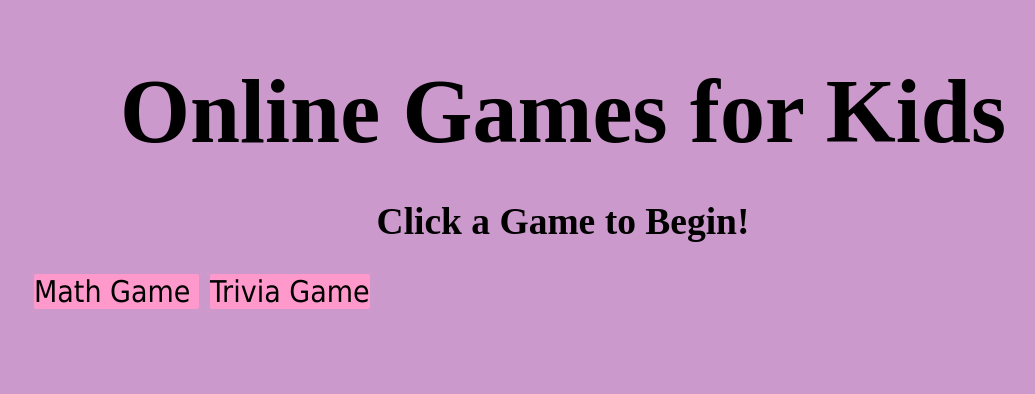
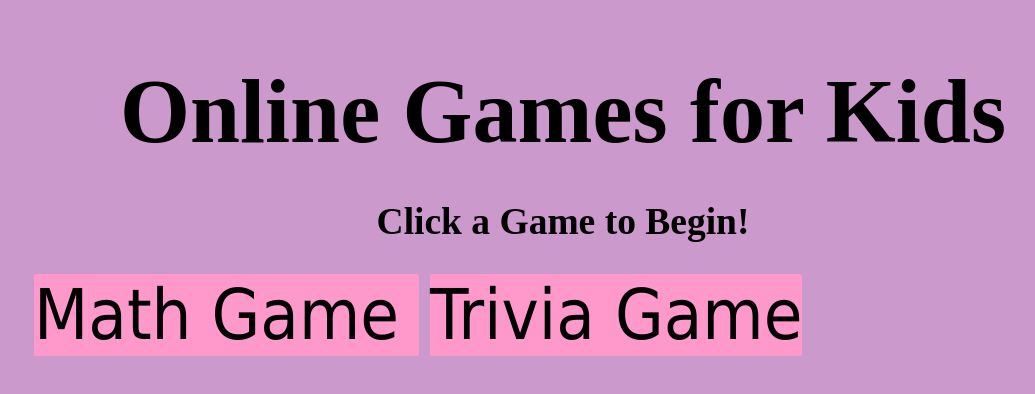
Before and after one commit to emexternship/emexternship, a plain HTML site: page index.html in a window 1280 px wide. Shown: the whole page, without its empty margins (77-1112 px from the left). Drawn offline with Linux system fonts and the light colour scheme; a web font is replaced by a local one.

Commit message:
Update main.css

```diff
--- a/css/main.css
+++ b/css/main.css
@@ -7,7 +7,7 @@ body {
 #mg {
     height: 700px;
     width: 770px;
-    font-size: 30px;
+    font-size: 70px;
     background-color:#FF99CC;
     border-color:#CC99CC;
     border-style: solid;
@@ -22,7 +22,7 @@ body {
 #tg {
     height: 700px;
     width: 770px;
-    font-size: 30px;
+    font-size: 70px;
     background-color:#FF99CC;
     border-color:#CC99CC;
     border-style: solid;
```
